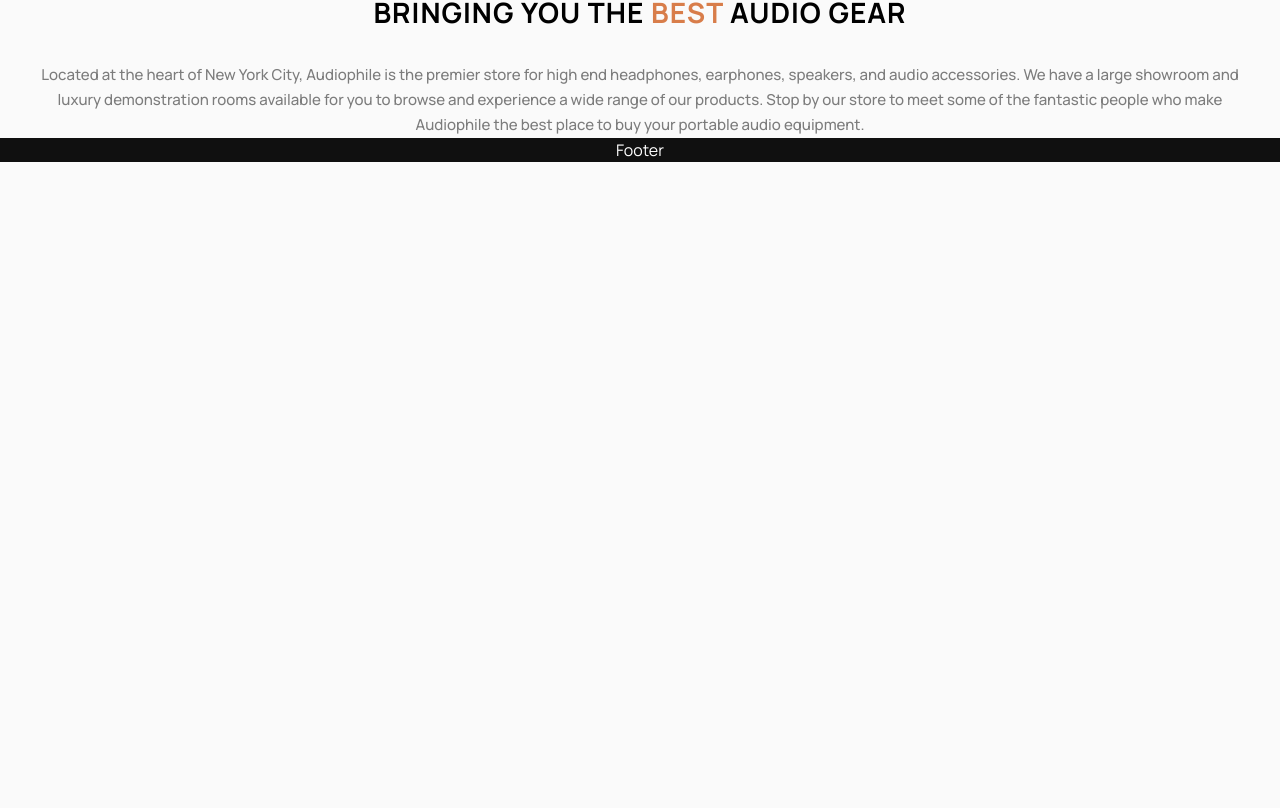
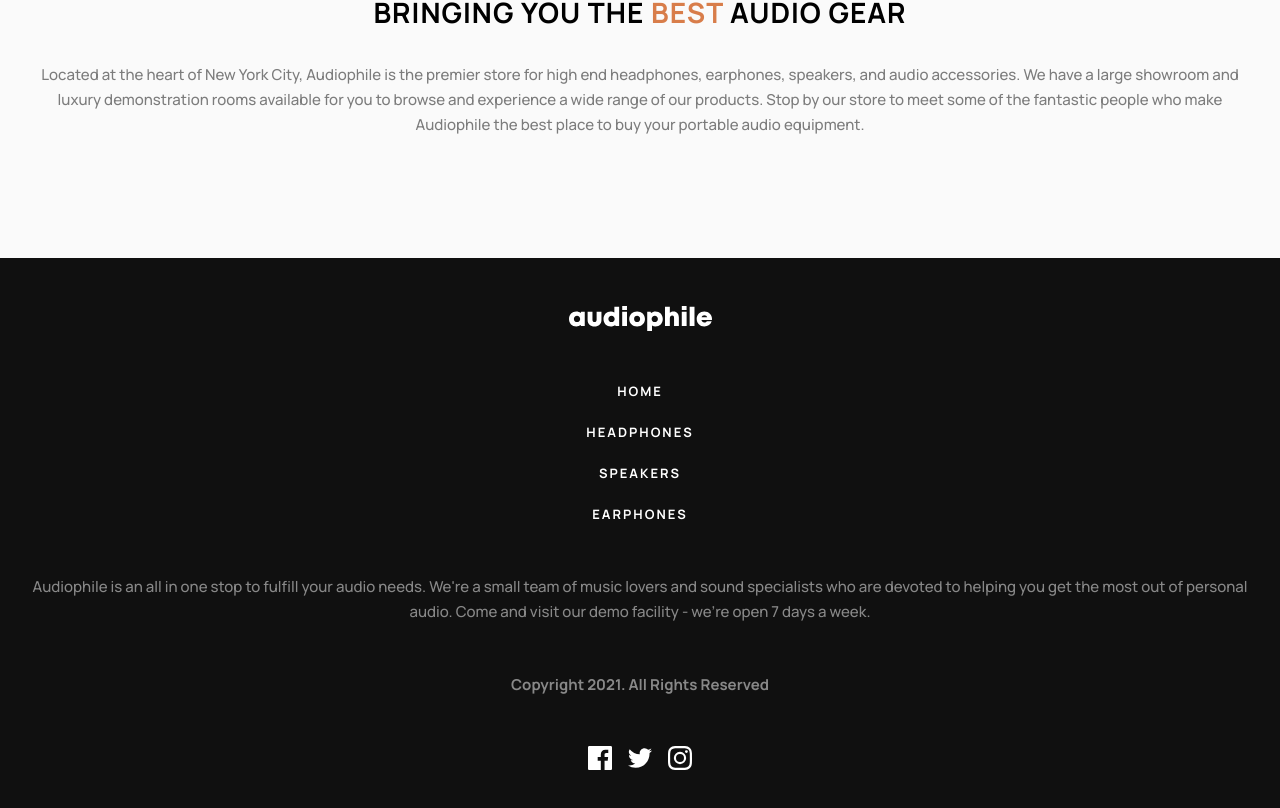
Before and after one commit to nishanth1596/audiophile-ecommerce-website, a React (Vite) app: page / in a window 1280 px wide. Shown: the part 3674-4482 px from the top of the page. Before the commit the page ends 3836 px from the top, so only its background shows below. Built offline with nearby package versions, Linux system fonts and the light colour scheme.

Commit message:
feat: footer completed

```diff
--- a/src/ui/Footer.tsx
+++ b/src/ui/Footer.tsx
@@ -1,7 +1,73 @@
+import { Link } from "react-router-dom";
+import Logo from "./Logo";
+
 function Footer() {
   return (
-    <footer className="bg-Black text-White flex w-full flex-col items-center text-center">
-      Footer
+    <footer className="bg-Black text-White mt-[7.5rem] flex w-full flex-col items-center px-6 pt-12 pb-10 text-center">
+      <Logo />
+      <nav className="mt-12 flex flex-col gap-4">
+        <Link
+          to="/"
+          className="text-[0.81rem] leading-[1.56rem] font-bold tracking-[2px] uppercase"
+        >
+          home
+        </Link>
+        <Link
+          to="/"
+          className="text-[0.81rem] leading-[1.56rem] font-bold tracking-[2px] uppercase"
+        >
+          headphones
+        </Link>
+        <Link
+          to="/"
+          className="text-[0.81rem] leading-[1.56rem] font-bold tracking-[2px] uppercase"
+        >
+          speakers
+        </Link>
+        <Link
+          to="/"
+          className="text-[0.81rem] leading-[1.56rem] font-bold tracking-[2px] uppercase"
+        >
+          earphones
+        </Link>
+      </nav>
+
+      <p className="mt-12 text-[0.94rem] leading-[1.56rem] font-medium opacity-50">
+        Audiophile is an all in one stop to fulfill your audio needs. We're a
+        small team of music lovers and sound specialists who are devoted to
+        helping you get the most out of personal audio. Come and visit our demo
+        facility - we’re open 7 days a week.
+      </p>
+
+      <p className="mt-12 text-[0.94rem] leading-[1.56rem] font-bold opacity-50">
+        Copyright 2021. All Rights Reserved
+      </p>
+
+      <div className="mt-12 flex items-center gap-4">
+        <svg width="24" height="24" xmlns="http://www.w3.org/2000/svg">
+          <path
+            d="M22.675 0H1.325C.593 0 0 .593 0 1.325v21.351C0 23.407.593 24 1.325 24H12.82v-9.294H9.692v-3.622h3.128V8.413c0-3.1 1.893-4.788 4.659-4.788 1.325 0 2.463.099 2.795.143v3.24l-1.918.001c-1.504 0-1.795.715-1.795 1.763v2.313h3.587l-.467 3.622h-3.12V24h6.116c.73 0 1.323-.593 1.323-1.325V1.325C24 .593 23.407 0 22.675 0z"
+            fill="#FFF"
+            fill-rule="nonzero"
+          />
+        </svg>
+
+        <svg width="24" height="20" xmlns="http://www.w3.org/2000/svg">
+          <path
+            d="M24 2.557a9.83 9.83 0 01-2.828.775A4.932 4.932 0 0023.337.608a9.864 9.864 0 01-3.127 1.195A4.916 4.916 0 0016.616.248c-3.179 0-5.515 2.966-4.797 6.045A13.978 13.978 0 011.671 1.149a4.93 4.93 0 001.523 6.574 4.903 4.903 0 01-2.229-.616c-.054 2.281 1.581 4.415 3.949 4.89a4.935 4.935 0 01-2.224.084 4.928 4.928 0 004.6 3.419A9.9 9.9 0 010 17.54a13.94 13.94 0 007.548 2.212c9.142 0 14.307-7.721 13.995-14.646A10.025 10.025 0 0024 2.557z"
+            fill="#FFF"
+            fill-rule="nonzero"
+          />
+        </svg>
+
+        <svg width="24" height="24" xmlns="http://www.w3.org/2000/svg">
+          <path
+            d="M12 2.163c3.204 0 3.584.012 4.85.07 3.252.148 4.771 1.691 4.919 4.919.058 1.265.069 1.645.069 4.849 0 3.205-.012 3.584-.069 4.849-.149 3.225-1.664 4.771-4.919 4.919-1.266.058-1.644.07-4.85.07-3.204 0-3.584-.012-4.849-.07-3.26-.149-4.771-1.699-4.919-4.92-.058-1.265-.07-1.644-.07-4.849 0-3.204.013-3.583.07-4.849.149-3.227 1.664-4.771 4.919-4.919 1.266-.057 1.645-.069 4.849-.069zM12 0C8.741 0 8.333.014 7.053.072 2.695.272.273 2.69.073 7.052.014 8.333 0 8.741 0 12c0 3.259.014 3.668.072 4.948.2 4.358 2.618 6.78 6.98 6.98C8.333 23.986 8.741 24 12 24c3.259 0 3.668-.014 4.948-.072 4.354-.2 6.782-2.618 6.979-6.98.059-1.28.073-1.689.073-4.948 0-3.259-.014-3.667-.072-4.947-.196-4.354-2.617-6.78-6.979-6.98C15.668.014 15.259 0 12 0zm0 5.838a6.162 6.162 0 100 12.324 6.162 6.162 0 000-12.324zM12 16a4 4 0 110-8 4 4 0 010 8zm6.406-11.845a1.44 1.44 0 100 2.881 1.44 1.44 0 000-2.881z"
+            fill="#FFF"
+            fill-rule="nonzero"
+          />
+        </svg>
+      </div>
     </footer>
   );
 }
```
Also changed, not shown: src/App.tsx (+0 -11 lines).
